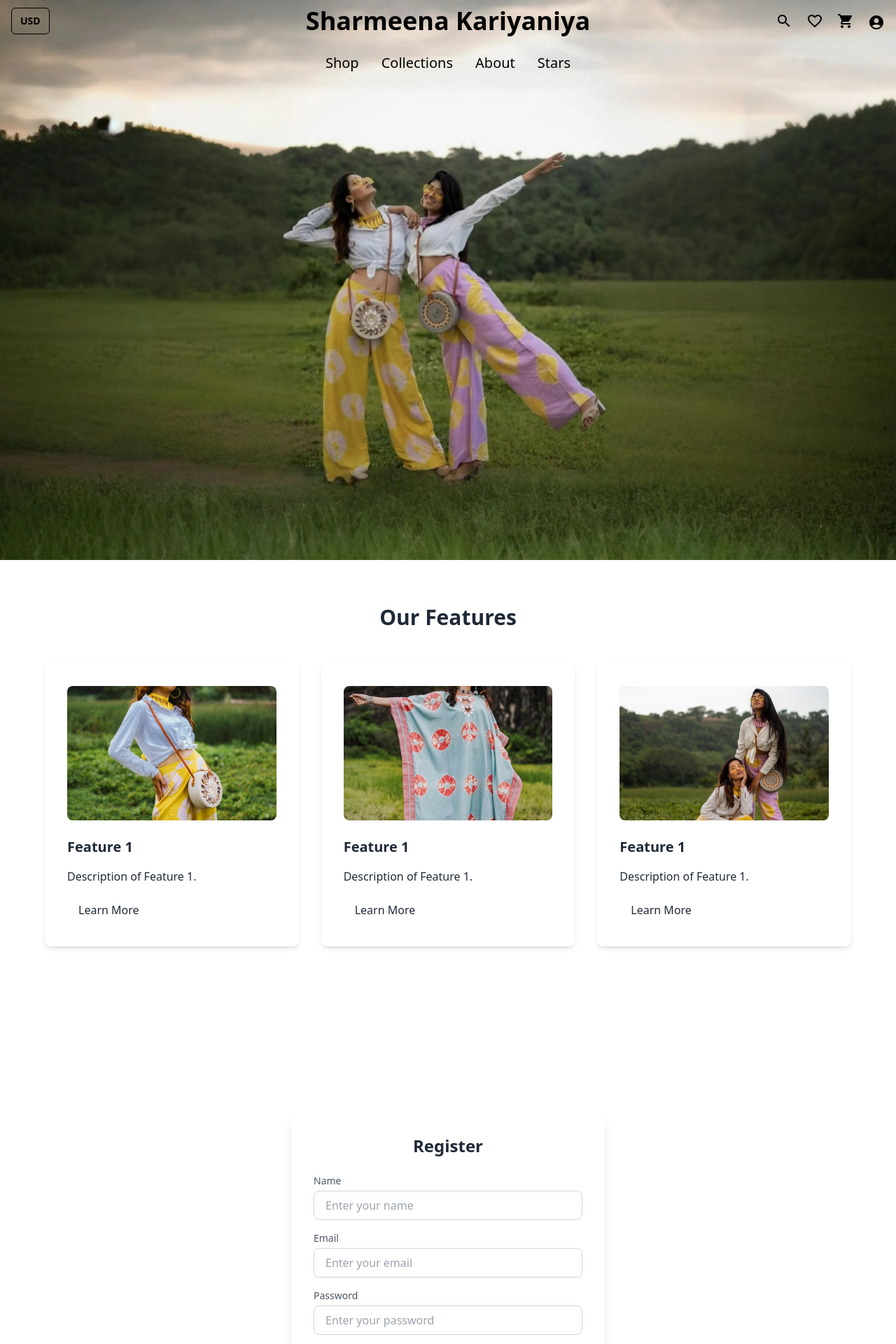
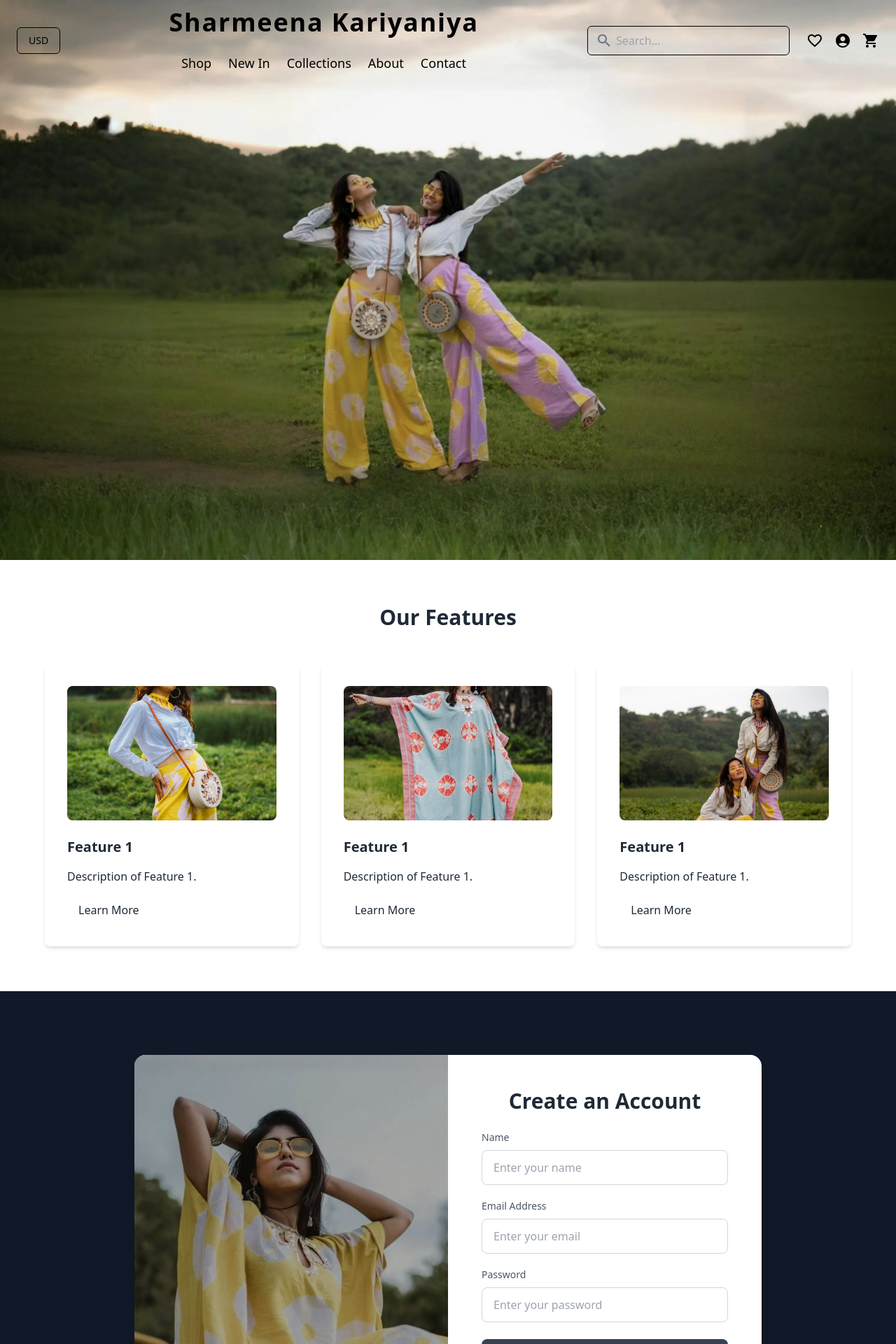
Before and after one commit to SeeminKhan/MP-2A, a React (Vite) app in the folder client/: page /register in a window 1280 px wide. Shown: the top 1920 px of the page at 70% size. Built offline with nearby package versions, Linux system fonts and the light colour scheme.

Commit message:
register page and and nav bar

```diff
--- a/client/src/components/Navbar.jsx
+++ b/client/src/components/Navbar.jsx
@@ -1,20 +1,23 @@
 import { useState, useEffect } from "react";
 import {
-  Search,
   FavoriteBorder,
   ShoppingCart,
   AccountCircle,
+  Menu as MenuIcon,
+  Close as CloseIcon,
+  Search as SearchIcon
 } from "@mui/icons-material";
 import { Link } from "react-router-dom";
 import Logo from "../assets/logo.jpg";
 
 const Navbar = () => {
   const [scrolled, setScrolled] = useState(false);
+  const [menuOpen, setMenuOpen] = useState(false);
 
   useEffect(() => {
     const handleScroll = () => {
       const offset = window.scrollY;
-      if (offset > 0) {
+      if (offset > 50) {
         setScrolled(true);
       } else {
         setScrolled(false);
@@ -22,7 +25,6 @@ const Navbar = () => {
     };
 
     window.addEventListener("scroll", handleScroll);
-
     return () => {
       window.removeEventListener("scroll", handleScroll);
     };
@@ -31,74 +33,121 @@ const Navbar = () => {
   return (
     <div>
       <nav
-        className={`fixed w-full z-10 transition-colors duration-300 ${
-          scrolled
-            ? "bg-white/70 shadow-lg text-black"
-            : "bg-transparent text-white"
+        className={`fixed w-full z-20 transition-all duration-500 ${
+          scrolled ? "bg-white shadow-lg" : "bg-transparent"
         }`}
-        style={{ height: "60px" }} // Increase the height here
       >
-        <div className="font-bold container mx-auto px-4 py-2 flex items-center h-full">
-          {/* USD Dropdown on the Left */}
-          <div className="flex items-center space-x-4 mr-auto">
-            <div className="relative">
+        {/* Main Navbar */}
+        <div className="container mx-auto px-4 py-3 flex items-center justify-between relative">
+          {/* Mobile Menu Button */}
           <button
-                className={`px-3 py-2 rounded-md text-sm ${
-                  scrolled
-                    ? "bg-black text-white"
-                    : "bg-transparent text-black border-black border"
-                }`}
+            className="block lg:hidden p-2 text-2xl mx-2"
+            onClick={() => setMenuOpen(!menuOpen)}
+          >
+            {menuOpen ? <CloseIcon /> : <MenuIcon />}
+          </button>
+
+          {/* Left Section: Currency Selector */}
+          <div className="relative hidden lg:block mx-2">
+            <button
+              className={`px-4 py-2 rounded-md text-sm ${
+                scrolled ? "bg-black text-white" : "bg-transparent text-black"
+              } border border-black`}
             >
               USD
             </button>
-              {/* Add your dropdown logic here if needed */}
-            </div>
           </div>
 
-          {/* Brand Name / Logo in the Center */}
-          <div className="text-black text-4xl font-bold flex items-center justify-center w-full absolute left-0 right-0 mx-auto">
+          {/* Center Section: Logo or Brand Name */}
+          <div className="flex-1 flex flex-col items-center mx-4">
             {scrolled ? (
               <img
                 src={Logo}
                 alt="Logo"
-      className="h-12 w-auto object-contain"
-      style={{
-        maxHeight: '50px', // Increased maximum height
-        backgroundColor: 'rgba(255, 255, 255, 0.8)', // Light background for visibility
-        padding: '5px', // Padding around the logo
-        borderRadius: '8px', // Rounded corners
-        boxShadow: '0 0 10px rgba(0, 0, 0, 0.2)', // Subtle shadow for depth
-      }}
+                className="h-12 object-contain bg-white p-2 rounded-full shadow-md"
               />
             ) : (
-    <span>Sharmeena Kariyaniya</span>
+              <span className="text-4xl font-bold tracking-wider text-black">
+                Sharmeena Kariyaniya
+              </span>
             )}
-</div>
-
-
-          {/* Icons on the Right */}
-          <div className=" text-black thin flex items-center space-x-5 ml-auto">
-            <Search className="cursor-pointer text-lg" />
-            <FavoriteBorder className="cursor-pointer text-lg" />
-            <ShoppingCart className="cursor-pointer text-lg" />
-            <Link to="/login" className="cursor-pointer text-lg">
-              <AccountCircle />
-            </Link>
+            {/* Navigation Links Below Brand Name */}
+            <div className="mt-6 flex flex-wrap justify-center space-x-6 text-lg font-medium">
+              <a href="#shop" className="hover:text-gray-500">
+                Shop
+              </a>
+              <a href="#new-in" className="hover:text-gray-500">
+                New In
+              </a>
+              <a href="#collections" className="hover:text-gray-500">
+                Collections
+              </a>
+              <a href="#about" className="hover:text-gray-500">
+                About
+              </a>
+              <a href="#contact" className="hover:text-gray-500">
+                Contact
+              </a>
             </div>
           </div>
 
-        {/* Secondary Navbar */}
+          {/* Right Section: Icons and Search Bar */}
+          <div className="flex items-center space-x-4 lg:space-x-6 mx-2">
+            {/* Search Bar */}
+            <div className="relative hidden lg:block">
+              <input
+                type="text"
+                placeholder="Search..."
+                className={`pl-10 px-4 py-2 rounded-md border ${
+                  scrolled ? "bg-gray-100 text-black" : "bg-transparent text-white"
+                } border-black`}
+              />
+              <SearchIcon className="absolute left-3 top-1/2 transform -translate-y-1/2 text-gray-500" />
+            </div>
+
+            {/* Icons with Account in the Middle */}
+            <div className="flex items-center space-x-4">
+              <FavoriteBorder className="cursor-pointer text-2xl" />
+              <Link to="/login" className="cursor-pointer text-2xl flex items-center">
+                <AccountCircle />
+              </Link>
+              <ShoppingCart className="cursor-pointer text-2xl" />
+            </div>
+          </div>
+        </div>
+
+        {/* Mobile Menu */}
         <div
-          className={`transition-colors duration-300 ${
-            scrolled ? "bg-white/70 text-black" : "bg-transparent text-white"
+          className={`lg:hidden fixed inset-0 bg-white transition-transform transform ${
+            menuOpen ? "translate-x-0" : "translate-x-full"
           }`}
-          style={{ height: "60px" }} // Adjust the height here
         >
-          <div className="text-black container mx-auto px-4 py-2 flex justify-center items-center space-x-8 h-full text-xl font-medium">
-            <a href="#shop">Shop</a>
-            <a href="#collections">Collections</a>
-            <a href="#about">About</a>
-            <a href="#stars">Stars</a>
+          <div className="container mx-auto px-4 py-3">
+            <div className="flex items-center justify-between">
+              <button
+                className="p-2 text-2xl"
+                onClick={() => setMenuOpen(false)}
+              >
+                <CloseIcon />
+              </button>
+              <div>
+                <img
+                  src={Logo}
+                  alt="Logo"
+                  className="h-12 object-contain bg-white p-2 rounded-full shadow-md"
+                />
+              </div>
+            </div>
+            <div className="mt-8 flex flex-col space-y-4">
+              <a href="#shop" className="text-lg font-medium">Shop</a>
+              <a href="#new-in" className="text-lg font-medium">New In</a>
+              <a href="#collections" className="text-lg font-medium">Collections</a>
+              <a href="#about" className="text-lg font-medium">About</a>
+              <a href="#contact" className="text-lg font-medium">Contact</a>
+              <Link to="/login" className="text-lg font-medium flex items-center space-x-2">
+                <AccountCircle /> <span>Login</span>
+              </Link>
+            </div>
           </div>
         </div>
       </nav>
--- a/client/src/pages/Register.jsx
+++ b/client/src/pages/Register.jsx
@@ -1,57 +1,103 @@
+import Slider3 from "../assets/slider3.jpg";
+
 const RegisterPage = () => {
   return (
-    <div className="flex items-center justify-center min-h-screen bg-beigeWhite">
-      <div className="bg-white p-8 rounded-lg shadow-lg w-full max-w-md">
-        <h2 className="text-2xl font-bold text-gray-800 mb-6 text-center">Register</h2>
+    <div className="flex items-center justify-center min-h-screen bg-gray-900">
+      {/* Card Container */}
+      <div className="bg-white rounded-2xl shadow-lg overflow-hidden w-full max-w-4xl flex relative">
+
+        {/* Image Section */}
+        <div
+          className="hidden lg:block w-1/2 bg-cover bg-center relative"
+          style={{ backgroundImage: `url(${Slider3})` }}
+        >
+          {/* Image Overlay */}
+          <div className="absolute inset-0 bg-black opacity-30 z-0"></div>
+        </div>
+
+        {/* Form Section */}
+        <div className="w-full lg:w-1/2 p-8 lg:p-12 z-10 relative">
+          <h2 className="text-3xl font-extrabold text-gray-800 mb-6 text-center">
+            Create an Account
+          </h2>
           <form>
-          <div className="mb-4">
-            <label htmlFor="name" className="block text-gray-600 text-sm mb-1">Name</label>
+            <div className="mb-5">
+              <label
+                htmlFor="name"
+                className="block text-gray-600 text-sm mb-2 font-medium"
+              >
+                Name
+              </label>
               <input
                 type="text"
                 id="name"
                 name="name"
-              className="w-full px-4 py-2 border border-gray-300 rounded-lg focus:outline-none focus:ring-2 focus:ring-customPink"
+                className="w-full px-4 py-3 border border-gray-300 rounded-lg focus:outline-none focus:ring-4 focus:ring-mauve transition duration-200"
                 placeholder="Enter your name"
                 required
               />
             </div>
-          <div className="mb-4">
-            <label htmlFor="email" className="block text-gray-600 text-sm mb-1">Email</label>
+            <div className="mb-5">
+              <label
+                htmlFor="email"
+                className="block text-gray-600 text-sm mb-2 font-medium"
+              >
+                Email Address
+              </label>
               <input
                 type="email"
                 id="email"
                 name="email"
-              className="w-full px-4 py-2 border border-gray-300 rounded-lg focus:outline-none focus:ring-2 focus:ring-customPink"
+                className="w-full px-4 py-3 border border-gray-300 rounded-lg focus:outline-none focus:ring-4 focus:ring-mauve transition duration-200"
                 placeholder="Enter your email"
                 required
               />
             </div>
             <div className="mb-6">
-            <label htmlFor="password" className="block text-gray-600 text-sm mb-1">Password</label>
+              <label
+                htmlFor="password"
+                className="block text-gray-600 text-sm mb-2 font-medium"
+              >
+                Password
+              </label>
               <input
                 type="password"
                 id="password"
                 name="password"
-              className="w-full px-4 py-2 border border-gray-300 rounded-lg focus:outline-none focus:ring-2 focus:ring-customPink"
+                className="w-full px-4 py-3 border border-gray-300 rounded-lg focus:outline-none focus:ring-4 focus:ring-mauve transition duration-200"
                 placeholder="Enter your password"
                 required
               />
             </div>
+
+            {/* First Register Button */}
+            <div className="mb-6">
               <button
                 type="submit"
-            className="w-full bg-customPink text-white py-2 px-4 rounded-lg hover:bg-customPinkDark focus:outline-none focus:ring-2 focus:ring-customPink"
+                className="w-full bg-gray-700 text-white font-bold py-3 px-4 rounded-lg hover:bg-gray-600 transition duration-300"
               >
                 Register
               </button>
-          <p className="mt-4 text-center text-gray-600">
+            </div>
+
+            {/* Second Register Button */}
+            <button
+              type="submit"
+              className="w-full bg-mauve text-white font-bold py-3 px-4 rounded-lg hover:bg-darkMauve transition duration-300"
+            >
+              Register Now
+            </button>
+
+            <p className="mt-5 text-center text-gray-600">
               Already have an account?{' '}
-            <a href="/login" className="text-customPink hover:underline">
+              <a href="/login" className="text-mauve hover:underline">
                 Login
               </a>
             </p>
           </form>
         </div>
       </div>
+    </div>
   );
 };
 
```
Also changed, not shown: client/src/pages/Login.jsx (+11 -0 lines). Lines whose indentation alone changed are shown as unchanged.
